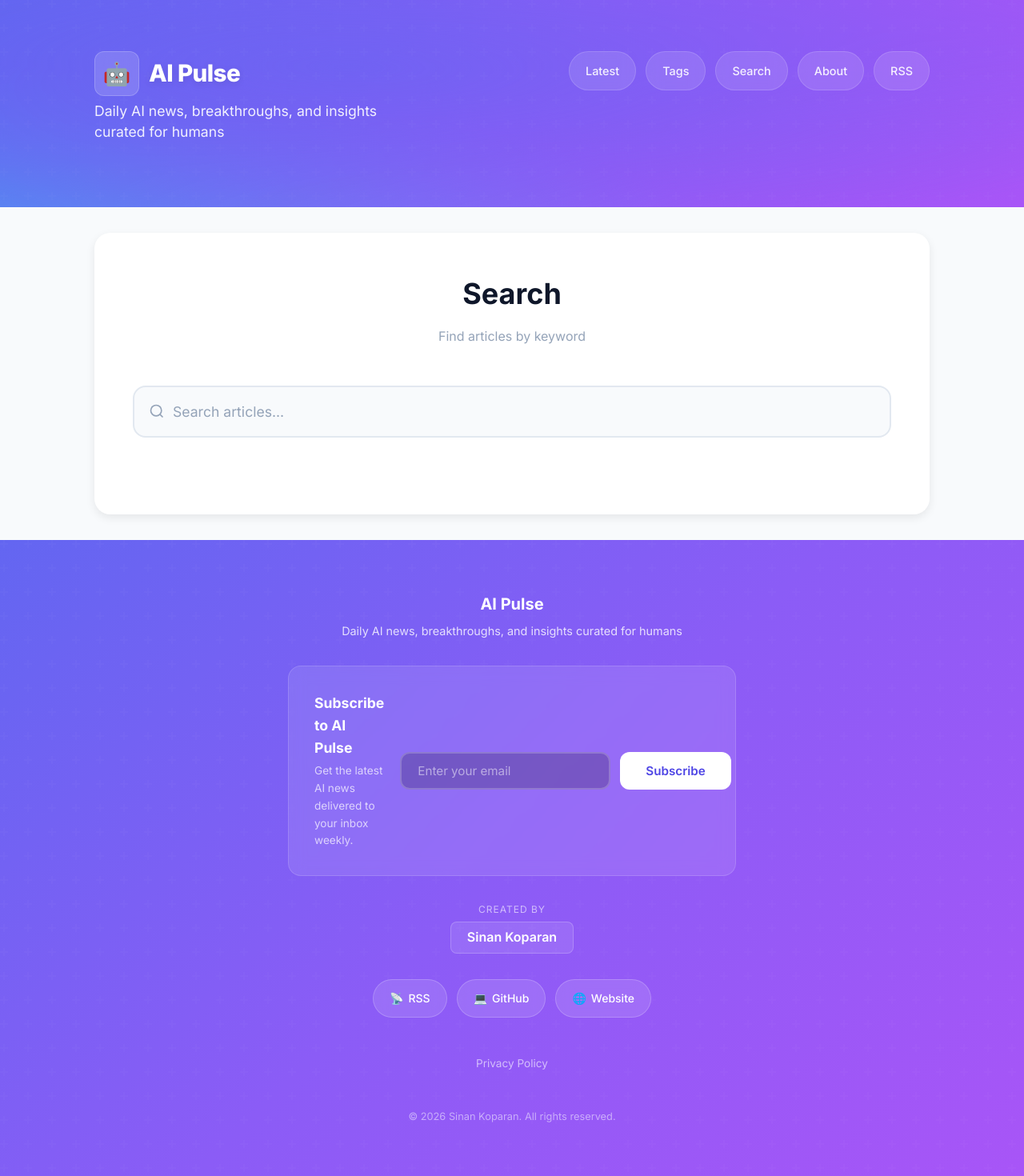
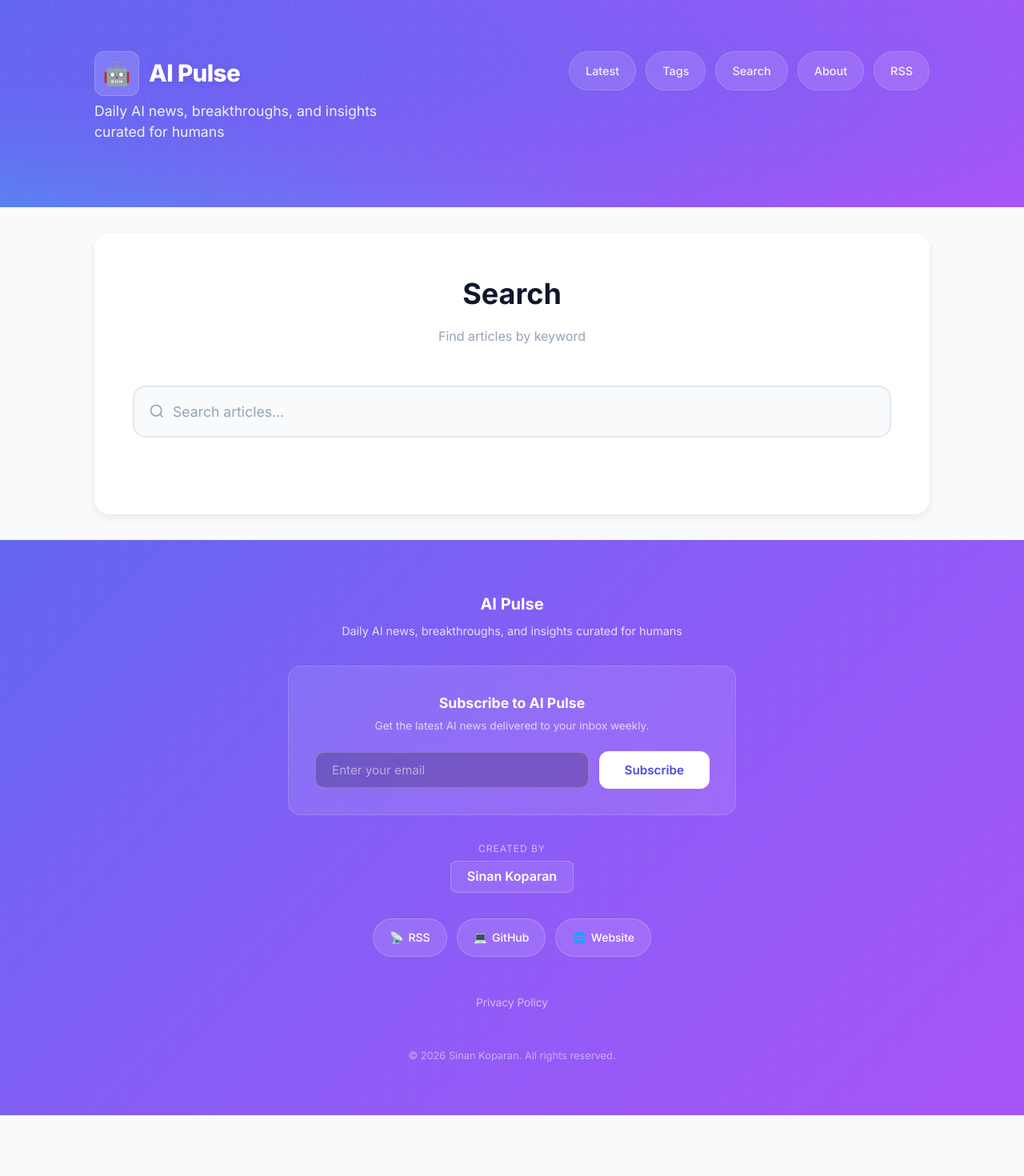
Before and after one commit to sinankprn/aipulsenews, a Jekyll site: the page built from search.html, in a window 1280 px wide. Shown: the whole page at 80% size. Built offline with Jekyll 4.4.1, drawn with Linux system fonts in a browser that asks for light colours; comment, search, counter and statistics services are not loaded; after the commit the page ends 1394 px from its top, so only the background shows below that.

Commit message:
newsletter styling update

```diff
--- a/assets/css/style.css
+++ b/assets/css/style.css
@@ -2044,24 +2044,7 @@ button:focus-visible {
   text-decoration: underline;
 }
 
-@media (min-width: 600px) {
-  .footer-newsletter-inner {
-    flex-direction: row;
-    align-items: center;
-    text-align: left;
-  }
-
-  .footer-newsletter-text {
-    flex: 1;
-    text-align: left;
-  }
-
-  .footer-newsletter-form {
-    flex-shrink: 0;
-  }
-}
-
-@media (max-width: 599px) {
+@media (max-width: 480px) {
   .footer-newsletter-form {
     flex-direction: column;
   }
```
